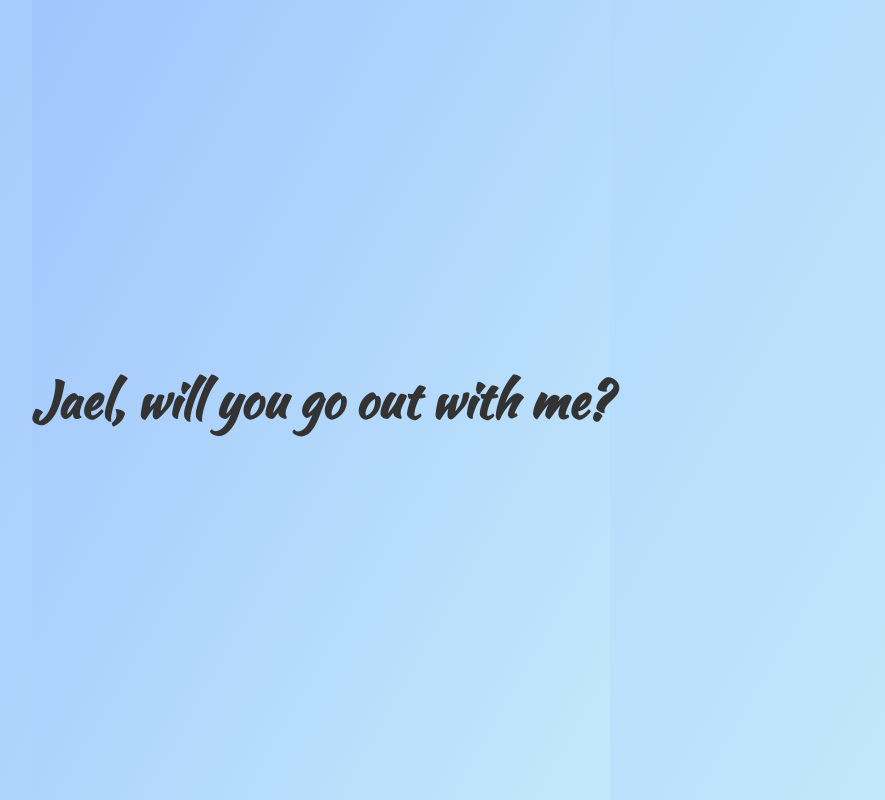
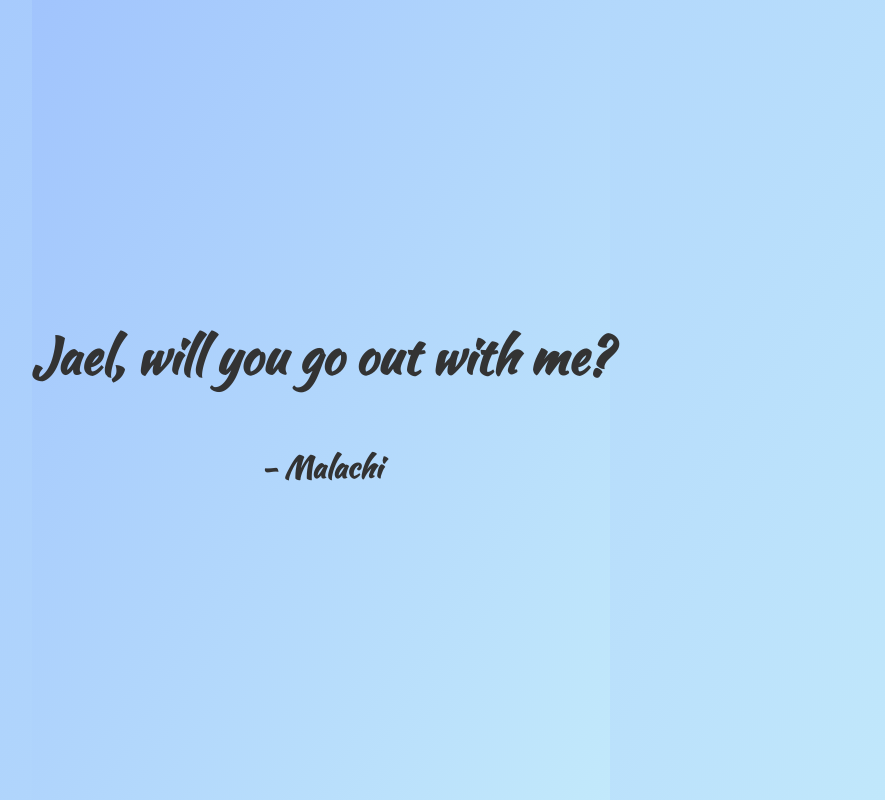
Before and after one commit to mjbergman92/special-message, a plain HTML site: page index.html in a window 1280 px wide. Shown: the whole page, without its empty margins (319-1204 px from the left). Drawn offline with Linux system fonts and the light colour scheme.

Commit message:
Update index.html

```diff
--- a/index.html
+++ b/index.html
@@ -12,18 +12,27 @@
             display: flex;
             align-items: center;
             justify-content: center;
+            flex-direction: column;
             background: linear-gradient(120deg, #a1c4fd 0%, #c2e9fb 100%);
             font-family: 'Kaushan Script', cursive;
         }
 
-        h1 {
+        h1, h2 {
             color: #333;
-            font-size: 50px;
             text-align: center;
             border: none;
             opacity: 0;
             transition: opacity 2s;
-            animation: typing 3.5s steps(40, end), blink-caret .5s step-end infinite;
+        }
+
+        h1 {
+            font-size: 50px;
+            animation: typing 1.5s steps(40, end), blink-caret .1s step-end infinite;
+        }
+
+        h2 {
+            margin-top: 20px;
+            font-size: 30px;
         }
 
         @keyframes typing {
@@ -39,10 +48,14 @@
 </head>
 <body>
     <h1>Jael, will you go out with me?</h1>
+    <h2>- Malachi</h2>
 
     <script>
         window.onload = function () {
             document.querySelector('h1').style.opacity = '1';
+            setTimeout(function() {
+                document.querySelector('h2').style.opacity = '1';
+            }, 1500);
         }
     </script>
 </body>
```
